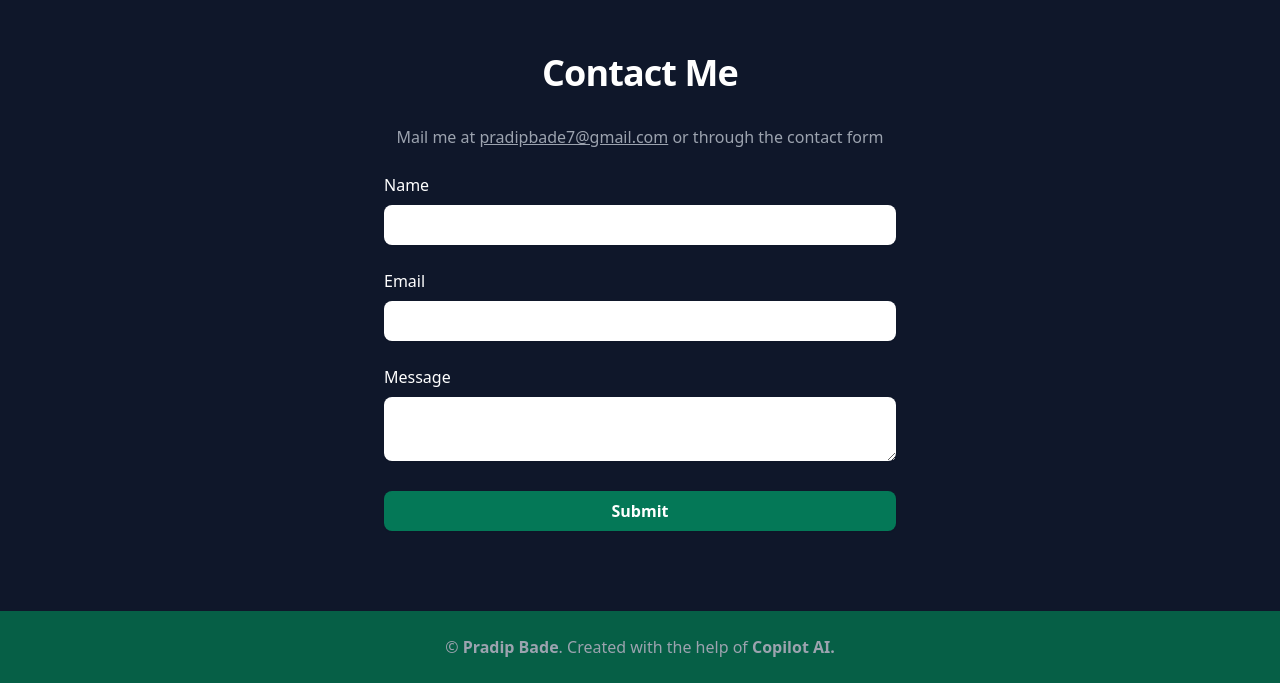
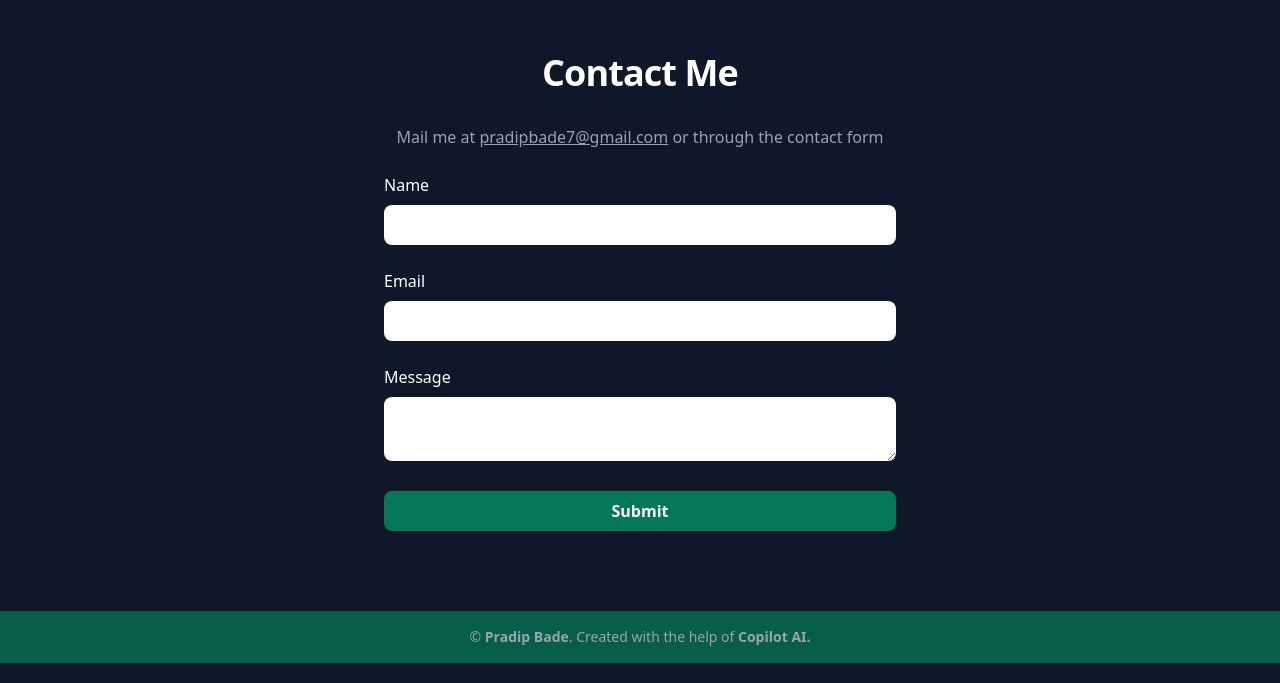
Before and after one commit to pradipbade7/portfolio_tw, a React (Vite) app: page / in a window 1280 px wide. Shown: the part 2823-3506 px from the top of the page. Built offline with nearby package versions, Linux system fonts and the light colour scheme; no server answers.

Commit message:
footer size small

```diff
--- a/src/App.jsx
+++ b/src/App.jsx
@@ -39,7 +39,7 @@ function App() {
 
             <Contact />
           </motion.main>
-          <footer className="py-4 md:py-6 text-center text-gray-400 bg-green-800">
+          <footer className="py-1 md:py-4 text-sm text-center text-gray-400 bg-green-800">
             <p>&copy; <b>Pradip Bade</b>. Created with the help of <b>Copilot AI.</b></p>
           </footer>
         </div>
```
